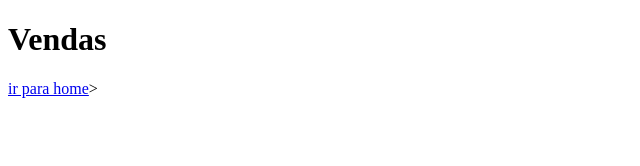
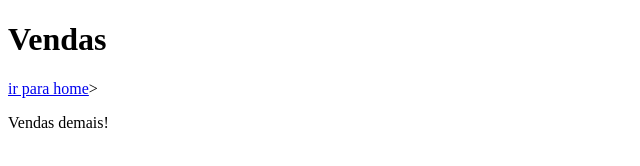
Before and after one commit to fls14/Test, a plain HTML site: page vendas.html in a window 1280 px wide. Shown: the whole page, without its empty margins (0-640 px from the left). Drawn offline with Linux system fonts and the light colour scheme.

Commit message:
Acrescentei vendas

```diff
--- a/vendas.html
+++ b/vendas.html
@@ -9,5 +9,6 @@
 <body>
     <h1>Vendas</h1>
     <a href="index.html">ir para home</a>></a>
+    <p>Vendas demais!</p>
 </body>
 </html>
```
